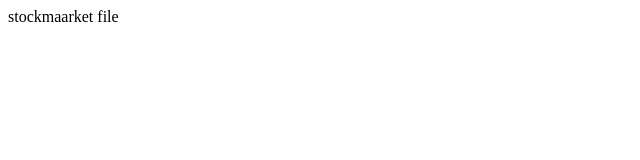
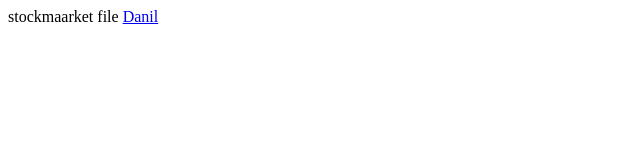
Before and after one commit to Danil2003-web/stockmarket, a plain HTML site: page index.html in a window 1280 px wide. Shown: the full height of the page, 0-640 px from the left. Drawn offline with Linux system fonts and the light colour scheme.

Commit message:
Link to Danil added

```diff
--- a/index.html
+++ b/index.html
@@ -7,5 +7,6 @@
 </head>
 <body>
    stockmaarket file
+   <a href="@DanilDmitrievich3">Danil</a>
 </body>
 </html>
```
